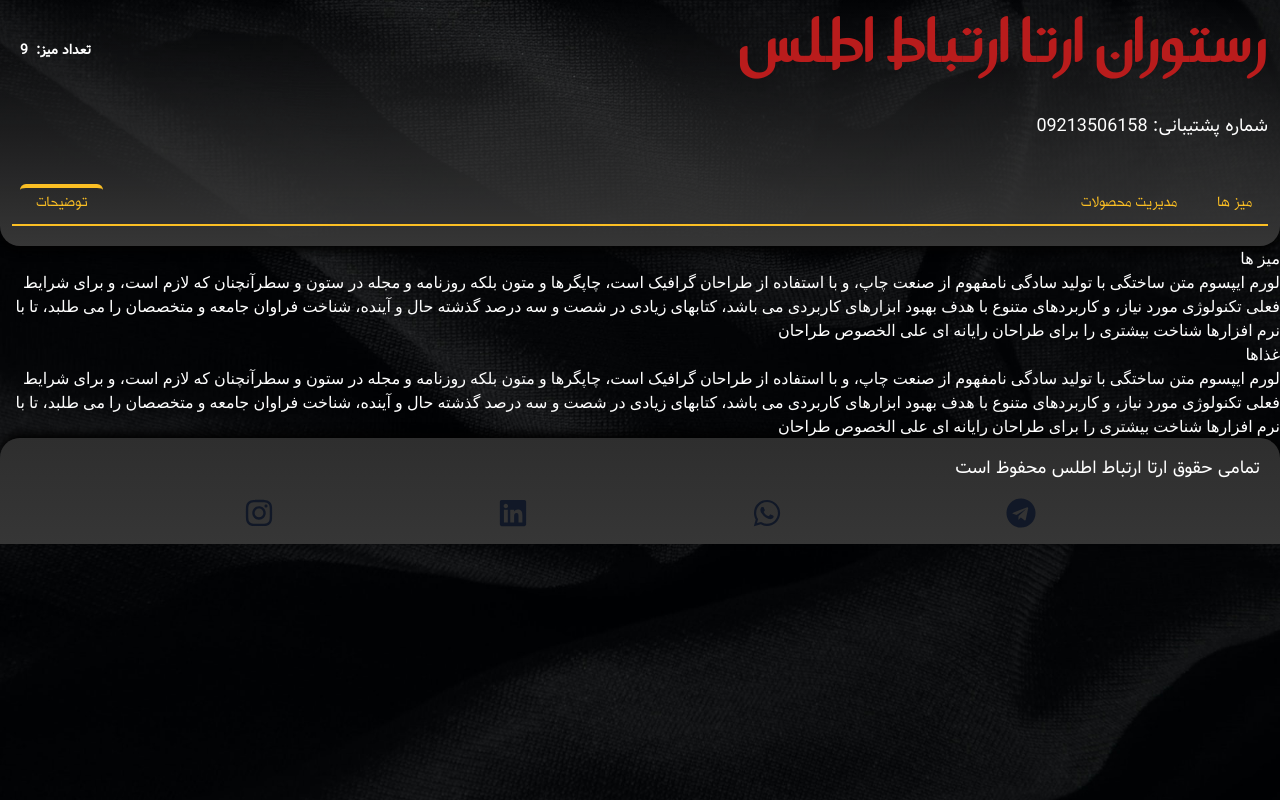
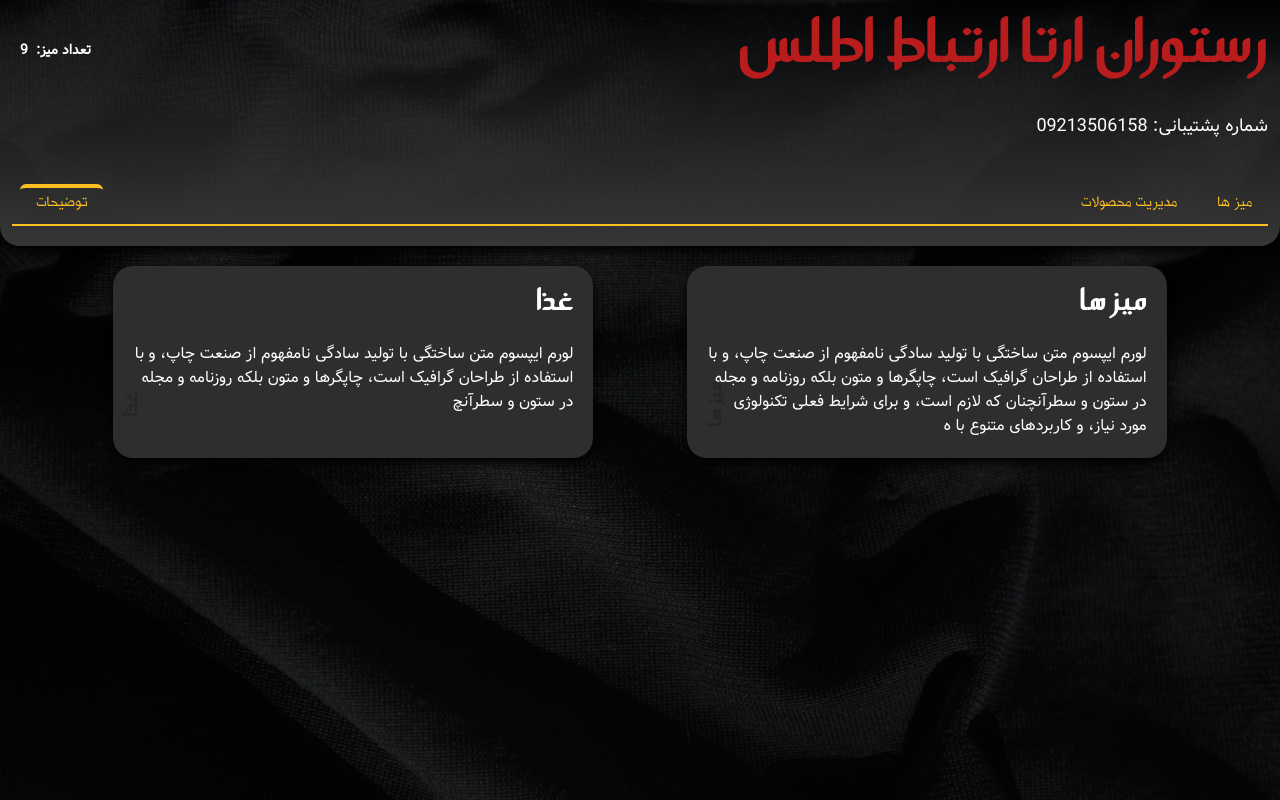
Before and after one commit to armin-bkh/restaurant-hamrah, a React (Create React App) app: page /manage in a window 1280 px wide. Shown: the top 800 px of the page. Built offline with nearby package versions, Linux system fonts and the light colour scheme; data requests are answered from the project's data file.

Commit message:
ui for ManageDetail component

```diff
--- a/src/Components/ManageProducts/ManageProducts.jsx
+++ b/src/Components/ManageProducts/ManageProducts.jsx
@@ -4,12 +4,8 @@ import ManageAddProduct from "../ManageAddProduct/ManageAddProduct";
 import ManageRemoveProduct from "../ManageRemoveProduct/ManageRemoveProduct";
 import ManageEditProduct from "../ManageEditProduct/ManageEditProduct";
 import styles from './ManageProducts.module.scss';
-// import { useEffect } from "react";
 
-const ManageProducts = ({history}) => {
-    // useEffect(()=>{
-    //     history.push("/manage/manage-products/add-product");
-    // }, [])
+const ManageProducts = () => {
   return (
     <>
       <section
--- a/src/Components/manageDetail/ManageDetail.jsx
+++ b/src/Components/manageDetail/ManageDetail.jsx
@@ -1,24 +1,31 @@
+import styles from './ManageDetail.module.scss';
+
 const manageDetail = () => {
   return (
-    <main className={`text-white`}>
-        <h1>میز ها</h1>
-      <p>
-        لورم ایپسوم متن ساختگی با تولید سادگی نامفهوم از صنعت چاپ، و با استفاده
-        از طراحان گرافیک است، چاپگرها و متون بلکه روزنامه و مجله در ستون و
-        سطرآنچنان که لازم است، و برای شرایط فعلی تکنولوژی مورد نیاز، و کاربردهای
-        متنوع با هدف بهبود ابزارهای کاربردی می باشد، کتابهای زیادی در شصت و سه
-        درصد گذشته حال و آینده، شناخت فراوان جامعه و متخصصان را می طلبد، تا با
-        نرم افزارها شناخت بیشتری را برای طراحان رایانه ای علی الخصوص طراحان
-      </p>
-      <h1>غذاها</h1>
-      <p>
-      لورم ایپسوم متن ساختگی با تولید سادگی نامفهوم از صنعت چاپ، و با استفاده
-        از طراحان گرافیک است، چاپگرها و متون بلکه روزنامه و مجله در ستون و
-        سطرآنچنان که لازم است، و برای شرایط فعلی تکنولوژی مورد نیاز، و کاربردهای
-        متنوع با هدف بهبود ابزارهای کاربردی می باشد، کتابهای زیادی در شصت و سه
-        درصد گذشته حال و آینده، شناخت فراوان جامعه و متخصصان را می طلبد، تا با
-        نرم افزارها شناخت بیشتری را برای طراحان رایانه ای علی الخصوص طراحان
-      </p>
+    <main className={`text-white min-h-screen`}>
+      <section className={`flex justify-evenly p-5`}>
+        <article className={`bg-gray-500 p-5 rounded-lg relative ${styles.boxContainer}`}>
+          <h1 className={`mb-5 text-3xl FPArsoo`}>میز ها</h1>
+          <p className={`z-20 Dirooz`}>
+            لورم ایپسوم متن ساختگی با تولید سادگی نامفهوم از صنعت چاپ، و با
+            استفاده از طراحان گرافیک است، چاپگرها و متون بلکه روزنامه و مجله در
+            ستون و سطرآنچنان که لازم است، و برای شرایط فعلی تکنولوژی مورد نیاز،
+            و کاربردهای متنوع با ه
+          </p>
+          <h2 className={`absolute bottom-10 left-2 transform -rotate-90 text-xl
+           FPArsoo z-10 opacity-70 transition duration-500 ${styles.textMute}`}>میز ها</h2>
+        </article>
+        <article className={`bg-gray-500 p-5 rounded-lg relative ${styles.boxContainer}`}>
+          <h1 className={`mb-5 text-3xl FPArsoo`}>غذا</h1>
+          <p className={`z-20 Dirooz`}>
+            لورم ایپسوم متن ساختگی با تولید سادگی نامفهوم از صنعت چاپ، و با
+            استفاده از طراحان گرافیک است، چاپگرها و متون بلکه روزنامه و مجله در
+            ستون و سطرآنچ
+          </p>
+          <h2 className={`absolute bottom-10 left-2 transform -rotate-90 text-xl
+           FPArsoo z-10 opacity-70 transition duration-500 ${styles.textMute}`}>غذا</h2>
+        </article>
+      </section>
     </main>
   );
 };
--- /dev/null
+++ b/src/Components/manageDetail/ManageDetail.module.scss
@@ -0,0 +1,15 @@
+.boxContainer{
+    box-shadow: 0 5px 10px #020202;
+    border-radius: 20px;
+    width: 30rem;
+    background: rgba(#2e2e2e, 1);
+
+    &:hover{
+        .textMute{
+            transform: rotate(0deg);
+        }
+    }
+    .textMute{
+        color: #222222;
+    }
+}
```
